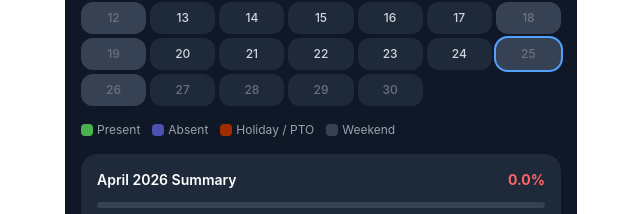
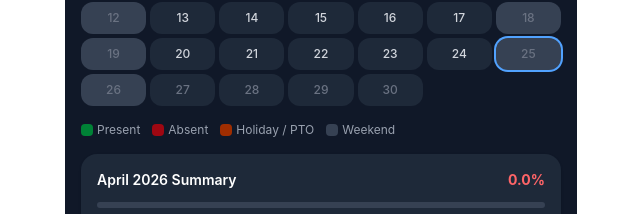
Before and after one commit to varunwho/attendance-tracker, a React (Vite) app: page / in a window 1280 px wide. Both pictures are taken after a click on the button "Calendar". Shown: the part 292-506 px from the top of the page, without its empty margins (319-959 px from the left). Built offline with nearby package versions, Linux system fonts and the light colour scheme.

Commit message:
color revert

```diff
--- a/src/components/CalendarView.jsx
+++ b/src/components/CalendarView.jsx
@@ -186,9 +186,9 @@ export default function CalendarView({ attendanceMap, holidayDates, holidays, ma
         ? 'bg-purple-500 text-white'
         : 'bg-blue-500 text-white'
     } else if (status === 'present') {
-      bgText = 'bg-[#98FB98] dark:bg-[#4CAF50] text-green-900 dark:text-white'
+      bgText = 'bg-green-600 dark:bg-green-700 text-white dark:text-green-100'
     } else if (status === 'absent') {
-      bgText = 'bg-[#9898FB] dark:bg-[#4C50AF] text-blue-900 dark:text-white'
+      bgText = 'bg-red-600 dark:bg-red-800 text-white dark:text-red-200'
     } else if (iso > todayISO) {
       bgText = 'bg-gray-100 dark:bg-gray-800 text-gray-400 dark:text-gray-500'
     }
@@ -271,8 +271,8 @@ export default function CalendarView({ attendanceMap, holidayDates, holidays, ma
       </div>
 
       <div className="flex flex-wrap gap-3 text-xs text-gray-500 dark:text-gray-400">
-        <span className="flex items-center gap-1"><span className="w-3 h-3 rounded bg-[#98FB98] dark:bg-[#4CAF50] inline-block" /> Present</span>
-        <span className="flex items-center gap-1"><span className="w-3 h-3 rounded bg-[#9898FB] dark:bg-[#4C50AF] inline-block" /> Absent</span>
+        <span className="flex items-center gap-1"><span className="w-3 h-3 rounded bg-green-600 dark:bg-green-700 inline-block" /> Present</span>
+        <span className="flex items-center gap-1"><span className="w-3 h-3 rounded bg-red-600 dark:bg-red-800 inline-block" /> Absent</span>
         <span className="flex items-center gap-1"><span className="w-3 h-3 rounded bg-orange-200 dark:bg-orange-800 inline-block" /> Holiday / PTO</span>
         <span className="flex items-center gap-1"><span className="w-3 h-3 rounded bg-gray-200 dark:bg-gray-700 inline-block" /> Weekend</span>
       </div>
@@ -291,8 +291,8 @@ export default function CalendarView({ attendanceMap, holidayDates, holidays, ma
         <div className="grid grid-cols-5 gap-2 text-center">
           {[
             { label: 'Working',  value: workingDays.length, color: 'text-gray-900 dark:text-white' },
-            { label: 'Present',  value: presentCount,       color: 'text-green-500 dark:text-green-400' },
-            { label: 'Absent',   value: absentCount,        color: 'text-blue-500 dark:text-blue-400' },
+            { label: 'Present',  value: presentCount,       color: 'text-green-600 dark:text-green-400' },
+            { label: 'Absent',   value: absentCount,        color: 'text-red-600 dark:text-red-400' },
             { label: 'Holiday',  value: holidayCount,       color: 'text-orange-500 dark:text-orange-400' },
             { label: 'Unmarked', value: unmarkedCount,      color: 'text-yellow-600 dark:text-yellow-400' },
           ].map(({ label, value, color }) => (
@@ -351,8 +351,8 @@ export default function CalendarView({ attendanceMap, holidayDates, holidays, ma
         ) : (
           /* Step 1 — action buttons */
           <div className="bg-white dark:bg-gray-800 border border-gray-200 dark:border-gray-700 rounded-2xl p-3 flex gap-2 shadow-xl">
-            <button onClick={() => applyMode('present')} className="flex-1 bg-[#98FB98] dark:bg-[#4CAF50] hover:opacity-90 text-green-900 dark:text-white rounded-xl py-3 text-sm font-semibold transition-opacity">Present</button>
-            <button onClick={() => applyMode('absent')}  className="flex-1 bg-[#9898FB] dark:bg-[#4C50AF] hover:opacity-90 text-blue-900 dark:text-white rounded-xl py-3 text-sm font-semibold transition-opacity">Absent</button>
+            <button onClick={() => applyMode('present')} className="flex-1 bg-green-700 hover:bg-green-600 text-white rounded-xl py-3 text-sm font-semibold transition-colors">Present</button>
+            <button onClick={() => applyMode('absent')}  className="flex-1 bg-red-800 hover:bg-red-700 text-white rounded-xl py-3 text-sm font-semibold transition-colors">Absent</button>
             <button onClick={() => applyMode('clear')}   className="flex-1 bg-gray-500 hover:bg-gray-400 text-white rounded-xl py-3 text-sm font-semibold transition-colors">Clear</button>
             <button onClick={openHolidayStep}            className="flex-1 bg-purple-600 hover:bg-purple-500 text-white rounded-xl py-3 text-sm font-semibold transition-colors">Holiday</button>
             <button onClick={cancelSelection}            className="bg-gray-200 dark:bg-gray-700 text-gray-600 dark:text-gray-300 rounded-xl px-3 text-sm transition-colors">✕</button>
```
